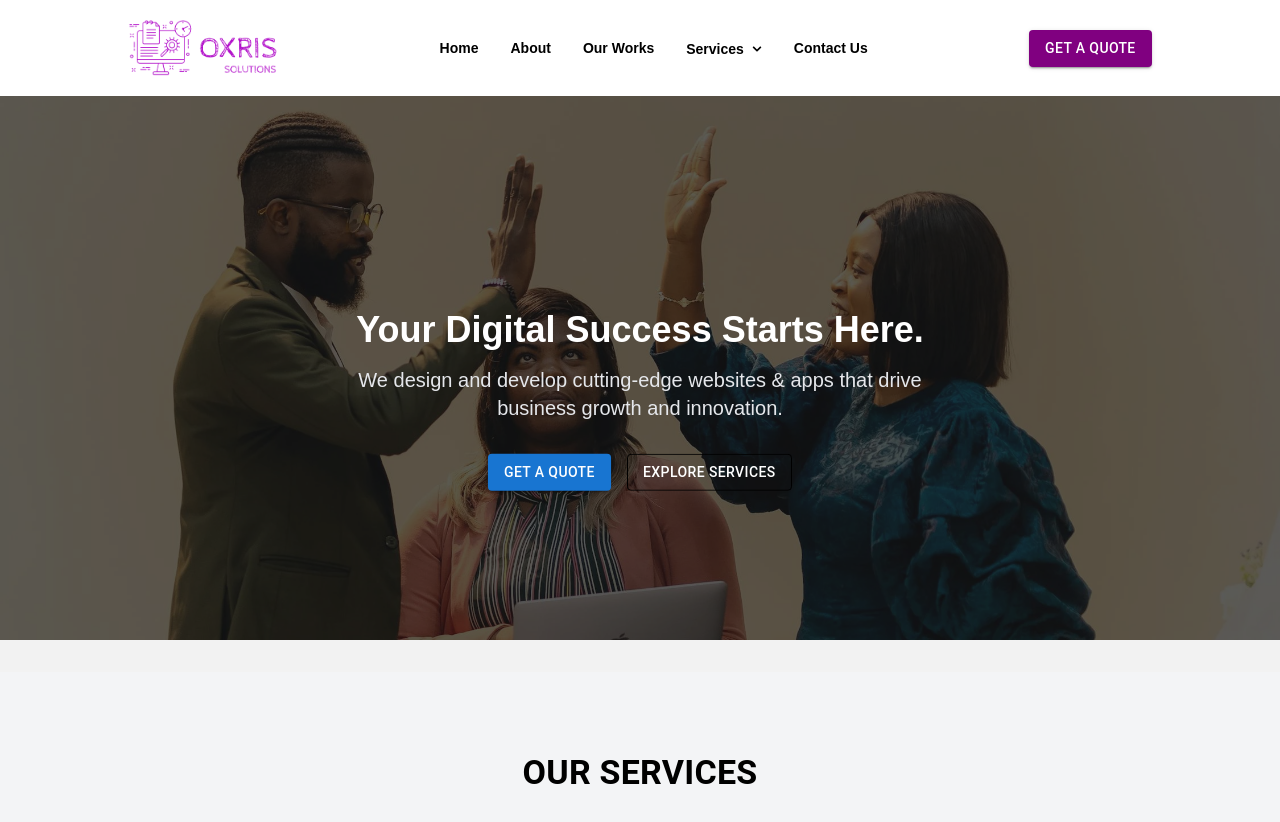
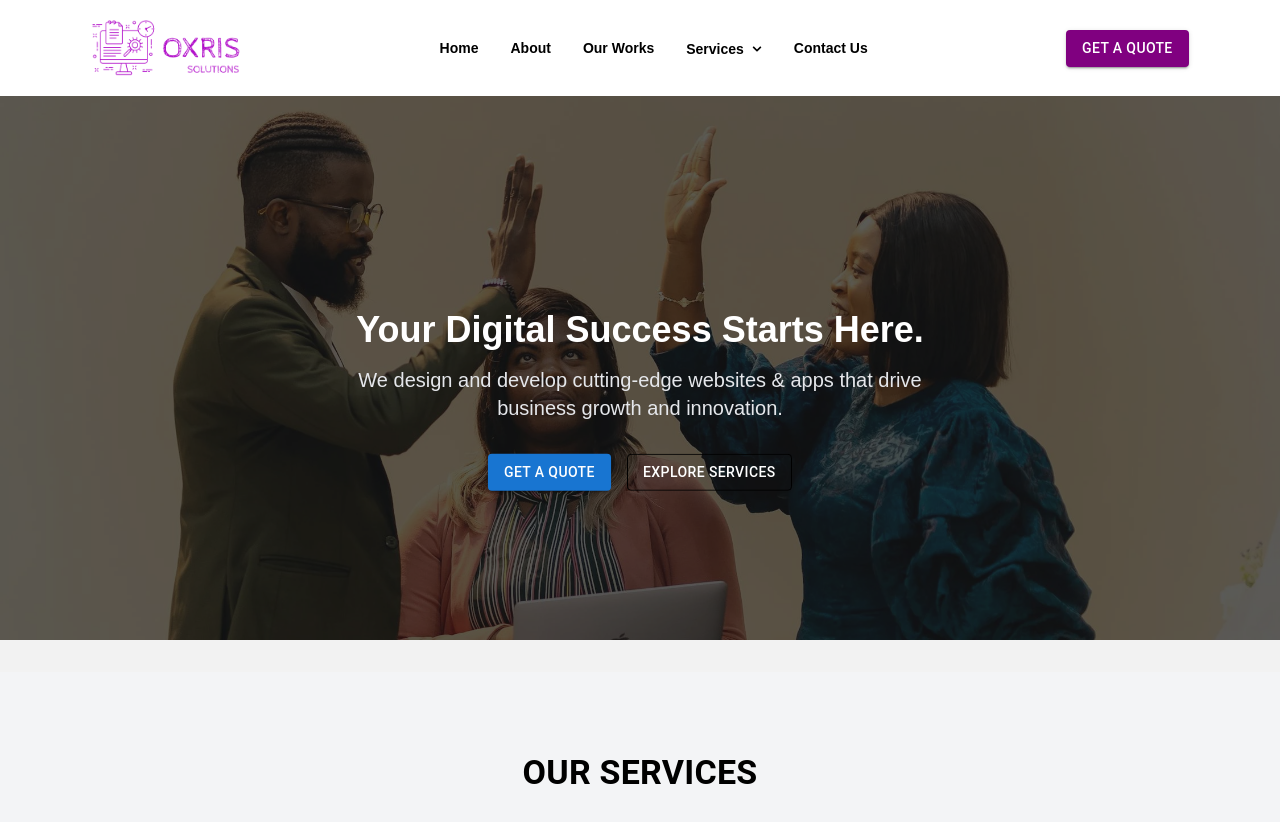
Before and after one commit to Obichris1/oxris, a Next.js app: page / in a window 1280 px wide. Shown: the top 822 px of the page. Built offline with nearby package versions, Linux system fonts and the light colour scheme.

Commit message:
Header Cleanup

```diff
--- a/src/app/components/Navbar.jsx
+++ b/src/app/components/Navbar.jsx
@@ -70,7 +70,7 @@ const Navbar = () => {
           : "header text-black bg-white "
       }
     >
-      <div className="flex justify-between items-center w-[80%] m-auto">
+
         <Link href="/">
         {isMobile ? (
         <Image src="/logo-no-background.png" width={120} height={200} alt="Mobile Logo" />
@@ -165,7 +165,7 @@ const Navbar = () => {
           )}
         </div>
       </div>
-    </div>
+
   );
 };
 
```
